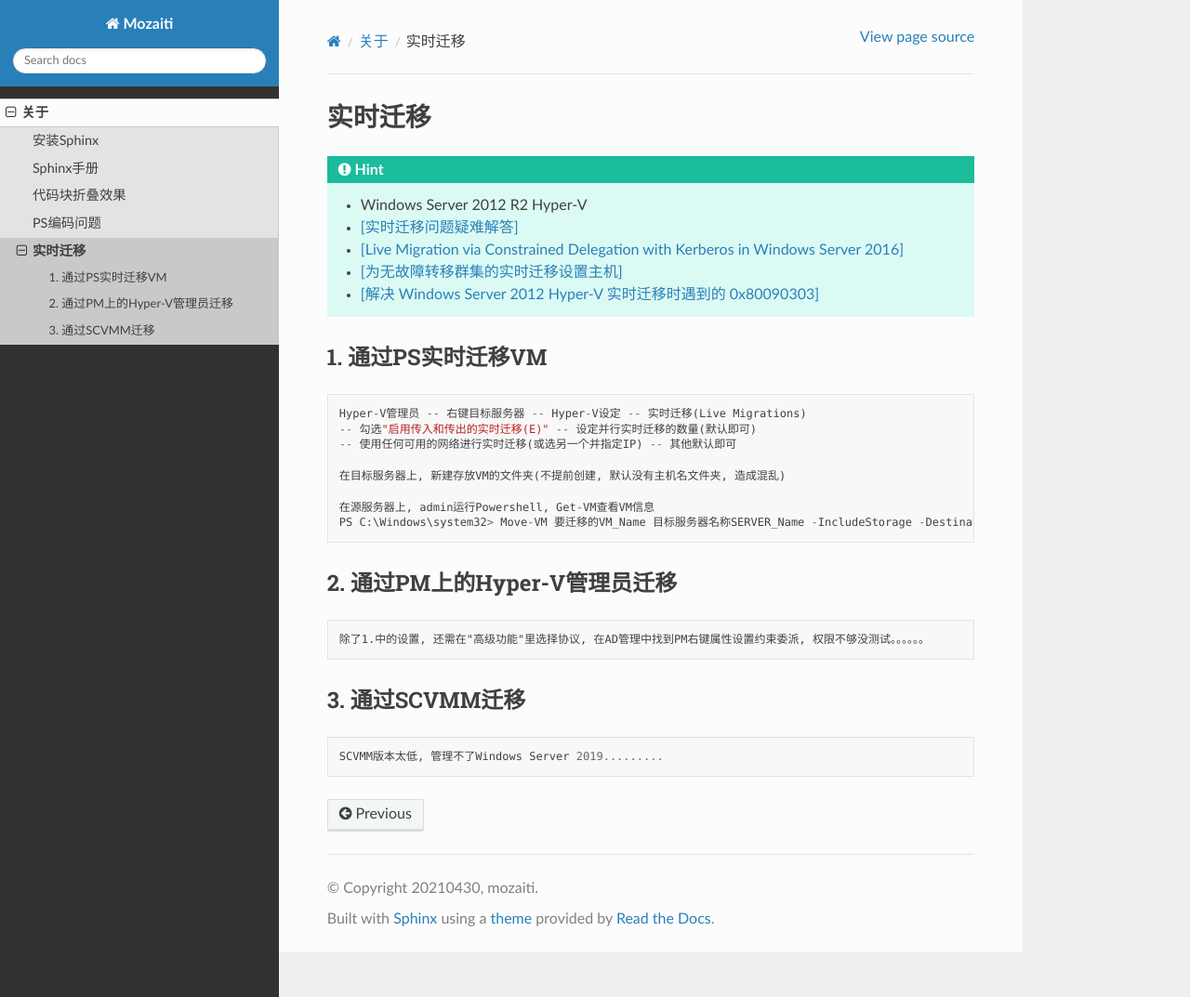
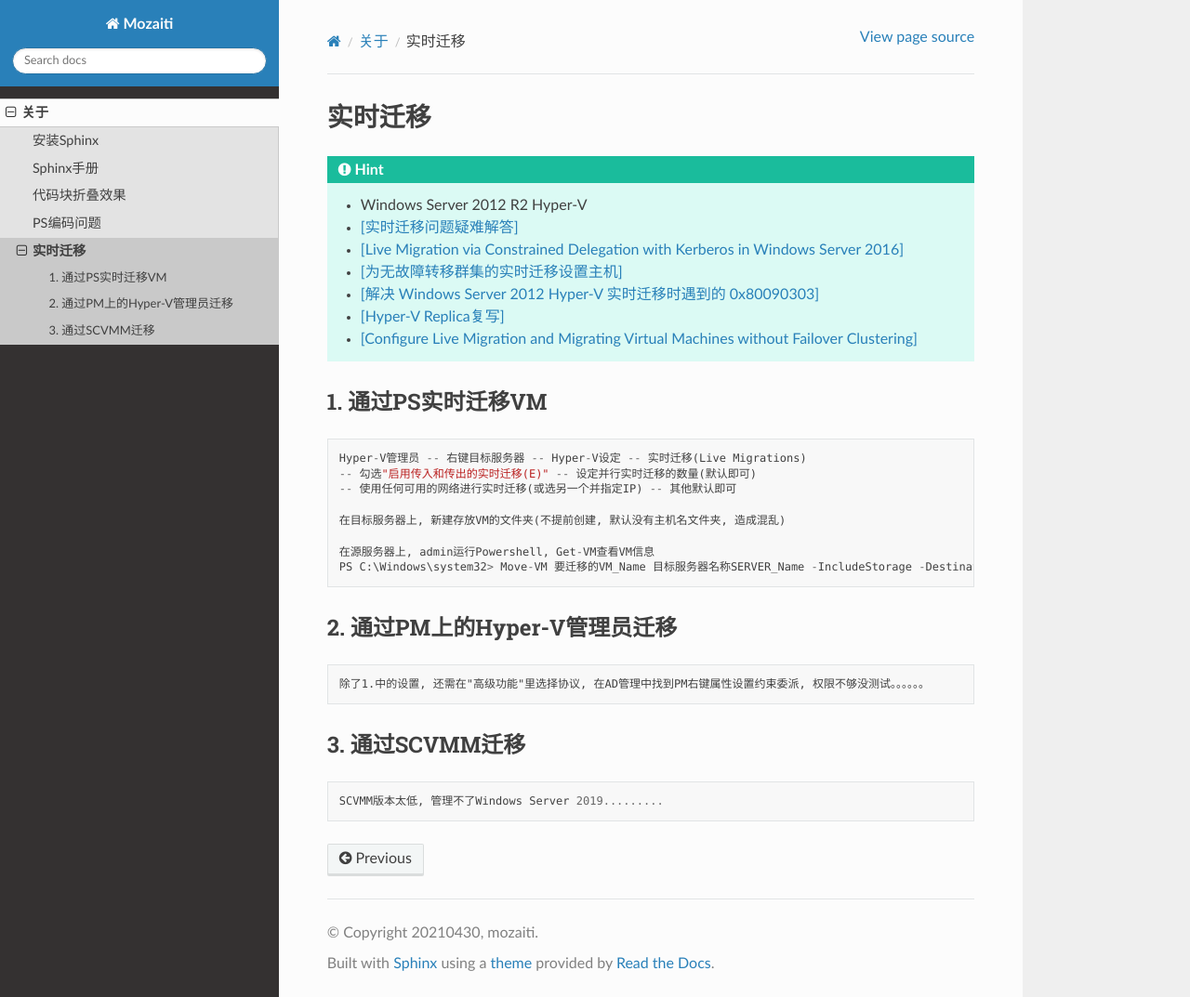
Before and after one commit to timhuang5129/mozaiti, a Sphinx documentation site: the page built from source/about/docs/hyperv.rst, in a window 1280 px wide and 1073 px high. Shown: the whole window at 93% size. Built offline with Sphinx 7.4.7 and the Read the Docs theme 2.0.0, drawn with Linux system fonts in a browser that asks for light colours.

Commit message:
Update hyperv.rst

```diff
--- a/source/about/docs/hyperv.rst
+++ b/source/about/docs/hyperv.rst
@@ -7,6 +7,9 @@
  - `[Live Migration via Constrained Delegation with Kerberos in Windows Server 2016] <https://techcommunity.microsoft.com/t5/virtualization/live-migration-via-constrained-delegation-with-kerberos-in/ba-p/382334>`_
  - `[为无故障转移群集的实时迁移设置主机] <https://docs.microsoft.com/zh-cn/windows-server/virtualization/hyper-v/deploy/Set-up-hosts-for-live-migration-without-Failover-Clustering>`_
  - `[解决 Windows Server 2012 Hyper-V 实时迁移时遇到的 0x80090303] <http://goxia.maytide.net/read.php/1634.htm>`_
+ - `[Hyper-V Replica复写] <https://docs.microsoft.com/en-us/previous-versions/windows/it-pro/windows-server-2012-R2-and-2012/jj134172(v=ws.11)>`_
+ - `[Configure Live Migration and Migrating Virtual Machines without Failover Clustering] <https://docs.microsoft.com/en-us/previous-versions/windows/it-pro/windows-server-2012-R2-and-2012/jj134199(v=ws.11)>`_
+
 
 1. 通过PS实时迁移VM
 ----------------------
```
